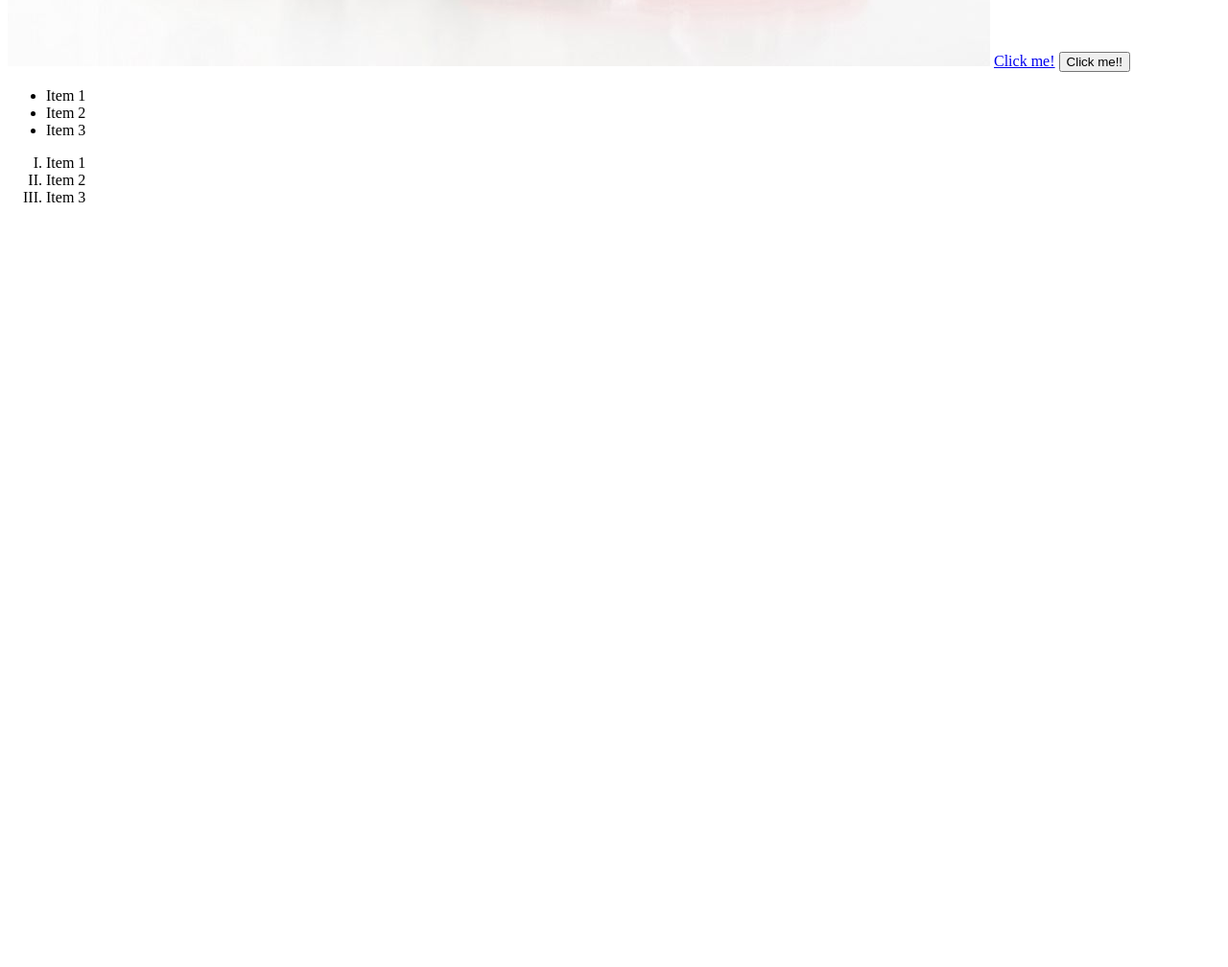
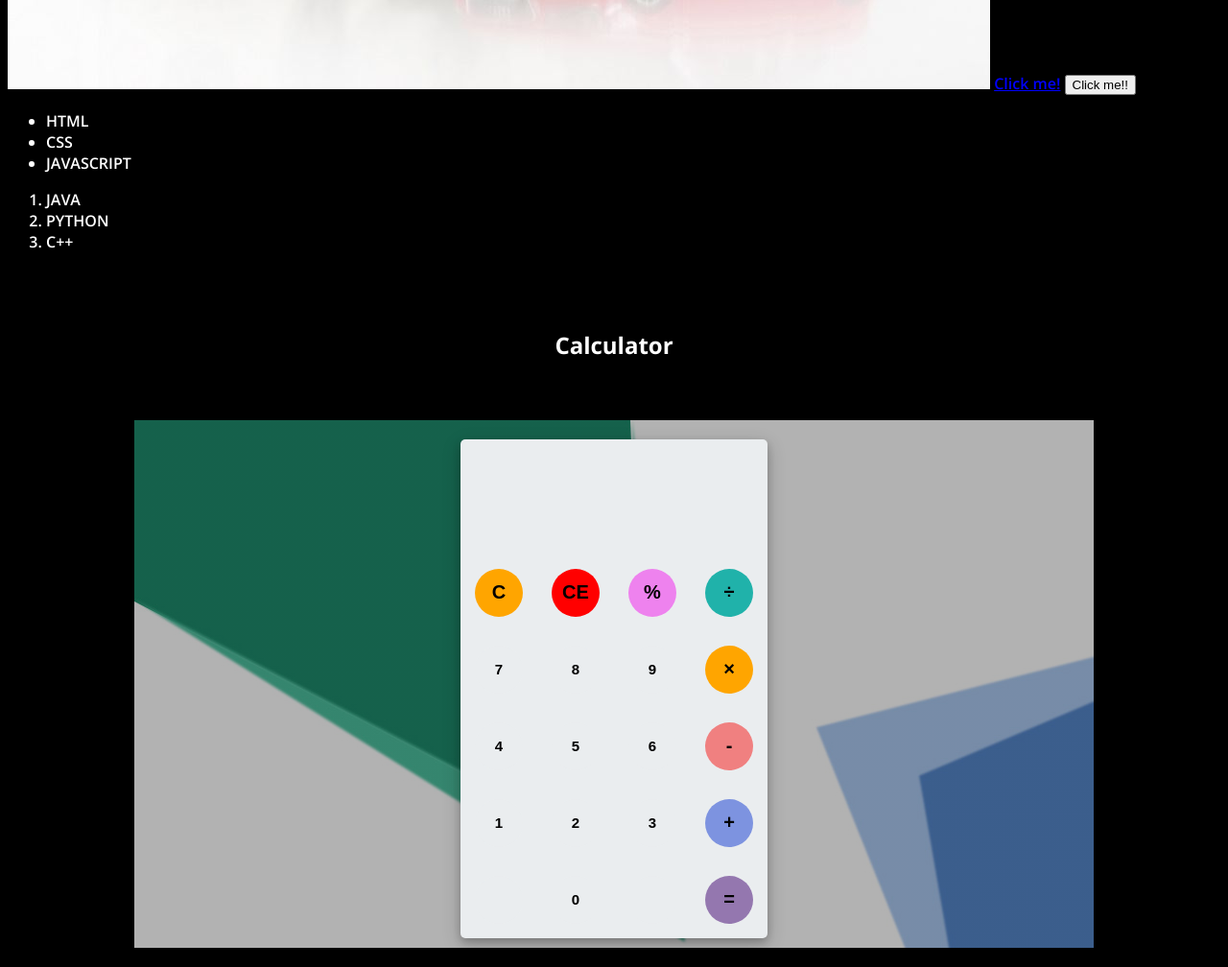
Before and after one commit to PunemHarish/my-first-web-project, a plain HTML site: page index.html in a window 1280 px wide. Shown: the part 749-1757 px from the top of the page at 96% size. Before the commit the page ends 980 px from the top, so only its background shows below. Drawn offline with nearby package versions, Linux system fonts and the light colour scheme.

Commit message:
Added logo. styling and more elements to index.html

```diff
--- a/index.html
+++ b/index.html
@@ -1,5 +1,7 @@
 <html>
 	<head>
+		<link rel="stylesheet" type="text/css" href="style.css">
+		<link href="https://fonts.googleapis.com/css?family=Open+Sans:600,700" rel="stylesheet">
 		<title>My First Web Application</title>
 		<style>
 			#paragraph_1 {
@@ -10,30 +12,69 @@
 			}
 			button:hover{
 				color:red;
+			}
+
+
 		</style>
 	</head>
 	<body>
-		<h1 name="abcd"> This is my first web application. Oh, I'm excited!!</h1>
-		<h6><b>I'm Learining HTML tags</b></h6>
+		<h1 name="abcd" style="color:violet"> This is my first web application. Oh, I'm excited!!</h1>
+		<h6 style="color:white"><b>I'm Learining HTML tags</b></h6>
 		<p id="paragraph_1" class="paragraph-1">Always a <b>good practice to add opening and closing tags first </b>,then write conent in between.</p>
-		<p id="paragraph_2" class="paragraph-1">Hello what happens when I have two paragraph elements!! </p>
-		<span>This is my first span element</span>
-		<span>This is my second span element</span>
+		<p id="paragraph_2" class="paragraph-1"style="color:white">Hello what happens when I have two paragraph elements!! </p>
+		<span style="color:white">This is my first span element</span>
+		<span style="color:white">This is my second span element</span>
 		<div class="testing-box">
 			<p style="color: red" id="paragraph_3" class="paragraph-1">This is my <span>div</span> and it is nested </p>
 		</div>
-		<img src="car.jpg" alt="car logo"/>
-		<a href="https://www.carlogos.org/" target="blank">Click me!</a>
+		<img src="car.jpg" alt="car logo"/style="color:white">
+		<a href="https://www.carlogos.org/" target="blank"style="color:blue">Click me!</a>
 		<button>Click me!! </button>
-		<ul>
-			<li>Item 1</li>
-			<li>Item 2</li>
-			<li>Item 3</li>
+		<ul style="color:white">
+			<li>HTML</li>
+			<li>CSS</li>
+			<li>JAVASCRIPT</li>
 		</ul>
-		<ol type="I">
-			<li>Item 1</li>
-			<li>Item 2</li>
-			<li>Item 3</li>
-		</ol>
+		<ol type="1"style="color:white">
+			<li>JAVA</li>
+			<li>PYTHON</li>
+			<li>C++</li>
+		</ol><br><br>
+		<h2 style="color:white" align="center" bgcolor="red"> Calculator </h2><br>
+		<div id="container">
+			<div id="calculator">
+				<div id="result">
+					<div id="history">
+						<p id="history-value"></p>
+					</div>
+					<div id="output">
+						<p id="output-value"></p>
+					</div>
+				</div>
+				<div id="keyboard">
+					<button class="operator" id="clear">C</button>
+					<button class="operator" id="backspace">CE</button>
+					<button class="operator" id="%">%</button>
+					<button class="operator" id="/">&#247;</button>
+					<button class="number" id="7">7</button>
+					<button class="number" id="8">8</button>
+					<button class="number" id="9">9</button>
+					<button class="operator" id="*">&times;</button>
+					<button class="number" id="4">4</button>
+					<button class="number" id="5">5</button>
+					<button class="number" id="6">6</button>
+					<button class="operator" id="-">-</button>
+					<button class="number" id="1">1</button>
+					<button class="number" id="2">2</button>
+					<button class="number" id="3">3</button>
+					<button class="operator" id="+">+</button>
+					<button class="empty" id="empty"></button>
+					<button class="number" id="0">0</button>
+					<button class="empty" id="empty"></button>
+					<button class="operator" id="=">=</button>
+				</div>
+			</div>
+		</div>
+		<script src="script.js"></script>
 	</body>
 </html>
--- /dev/null
+++ b/script.js
@@ -0,0 +1,78 @@
+function getHistory(){
+	return document.getElementById("history-value").innerText;
+}
+function printHistory(num){
+	document.getElementById("history-value").innerText=num;
+}
+function getOutput(){
+	return document.getElementById("output-value").innerText;
+}
+function printOutput(num){
+	if(num==""){
+		document.getElementById("output-value").innerText=num;
+	}
+	else{
+		document.getElementById("output-value").innerText=getFormattedNumber(num);
+	}
+}
+function getFormattedNumber(num){
+	if(num=="-"){
+		return "";
+	}
+	var n = Number(num);
+	var value = n.toLocaleString("en");
+	return value;
+}
+function reverseNumberFormat(num){
+	return Number(num.replace(/,/g,''));
+}
+var operator = document.getElementsByClassName("operator");
+for(var i =0;i<operator.length;i++){
+	operator[i].addEventListener('click',function(){
+		if(this.id=="clear"){
+			printHistory("");
+			printOutput("");
+		}
+		else if(this.id=="backspace"){
+			var output=reverseNumberFormat(getOutput()).toString();
+			if(output){//if output has a value
+				output= output.substr(0,output.length-1);
+				printOutput(output);
+			}
+		}
+		else{
+			var output=getOutput();
+			var history=getHistory();
+			if(output==""&&history!=""){
+				if(isNaN(history[history.length-1])){
+					history= history.substr(0,history.length-1);
+				}
+			}
+			if(output!="" || history!=""){
+				output= output==""?output:reverseNumberFormat(output);
+				history=history+output;
+				if(this.id=="="){
+					var result=eval(history);
+					printOutput(result);
+					printHistory("");
+				}
+				else{
+					history=history+this.id;
+					printHistory(history);
+					printOutput("");
+				}
+			}
+		}
+
+	});
+}
+var number = document.getElementsByClassName("number");
+for(var i =0;i<number.length;i++){
+	number[i].addEventListener('click',function(){
+		var output=reverseNumberFormat(getOutput());
+		if(output!=NaN){ //if output is a number
+			output=output+this.id;
+			printOutput(output);
+		}
+	});
+}
--- /dev/null
+++ b/style.css
@@ -0,0 +1,94 @@
+body{
+	font-family: 'Open Sans',sans-serif;
+	background-color: black;
+}
+#container{
+	width: 1000px;
+	height: 550px;
+	background-image: linear-gradient(rgba(0,0,0,0.3),rgba(0,0,0,0.3)), url(bgImg.jpg);
+	margin: 20px auto;
+}
+#calculator{
+	width: 320px;
+	height: 520px;
+	background-color: #eaedef;
+	margin: 0 auto;
+	top: 20px;
+	position: relative;
+	border-radius: 5px;
+	box-shadow: 0 4px 8px 0 rgba(0, 0, 0, 0.2), 0 6px 20px 0 rgba(0, 0, 0, 0.19);
+}
+#result{
+	height: 120px;
+}
+#history{
+	text-align: right;
+	height: 20px;
+	margin: 0 20px;
+	padding-top: 20px;
+	font-size: 15px;
+	color: #919191;
+}
+#output{
+	text-align: right;
+	height: 60px;
+	margin: 10px 20px;
+	font-size: 30px;
+}
+#keyboard{
+	height: 400px;
+}
+.operator, .number, .empty{
+	width: 50px;
+	height: 50px;
+	margin: 15px;
+	float: left;
+	border-radius: 50%;
+	border-width: 0;
+	font-weight: bold;
+	font-size: 15px;
+}
+.number, .empty{
+	background-color: #eaedef;
+}
+.number, .operator{
+	cursor: pointer;
+}
+.operator:active, .number:active{
+	font-size: 13px;
+}
+.operator:focus, .number:focus, .empty:focus{
+	outline: 0;
+}
+button:nth-child(4){
+	font-size: 20px;
+	background-color: #20b2aa;
+}
+button:nth-child(8){
+	font-size: 20px;
+	background-color: #ffa500;
+}
+button:nth-child(12){
+	font-size: 20px;
+	background-color: #f08080;
+}
+button:nth-child(16){
+	font-size: 20px;
+	background-color: #7d93e0;
+}
+button:nth-child(20){
+	font-size: 20px;
+	background-color: #9477af;
+}
+button:nth-child(1){
+	font-size: 20px;
+	background-color: #ffa500;
+}
+button:nth-child(2){
+	font-size: 20px;
+	background-color: red;
+}
+button:nth-child(3){
+	font-size: 20px;
+	background-color: violet;
+}
```
Also changed, not shown: bgImg.jpg (added).
